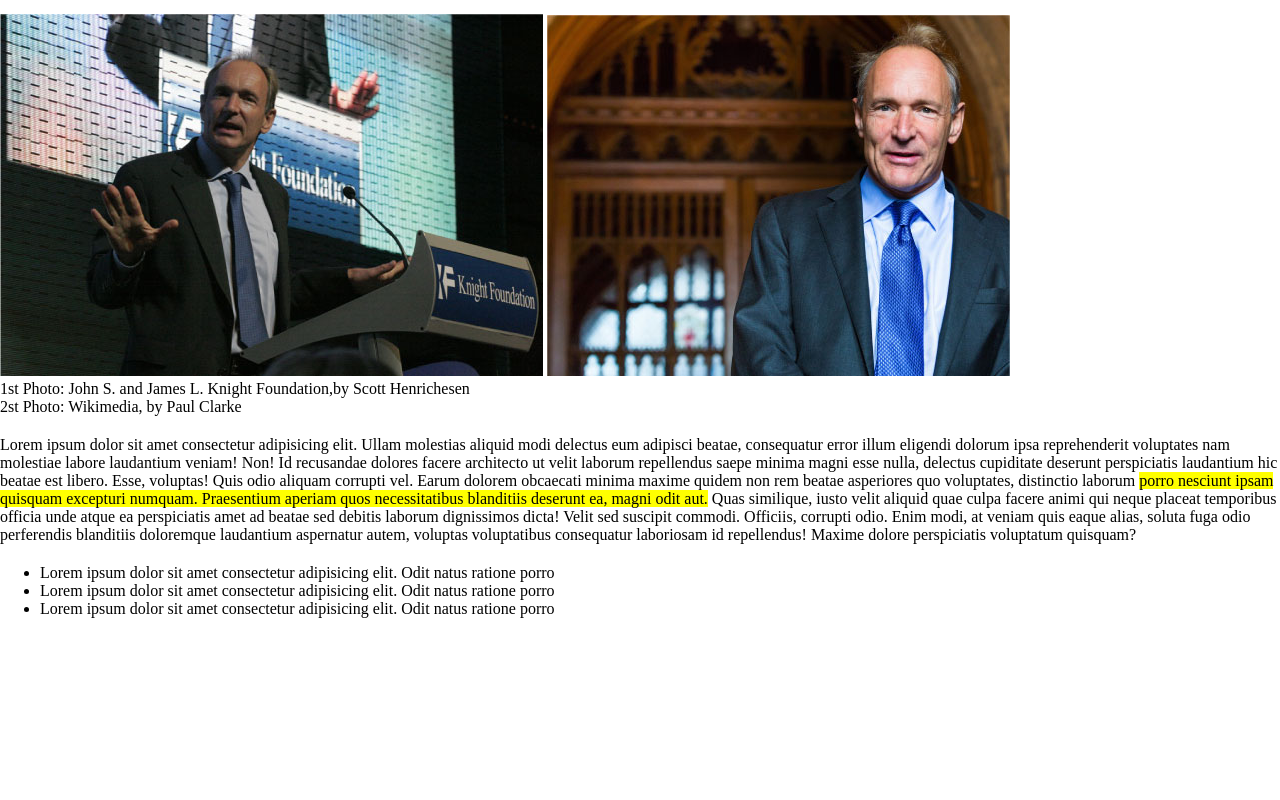
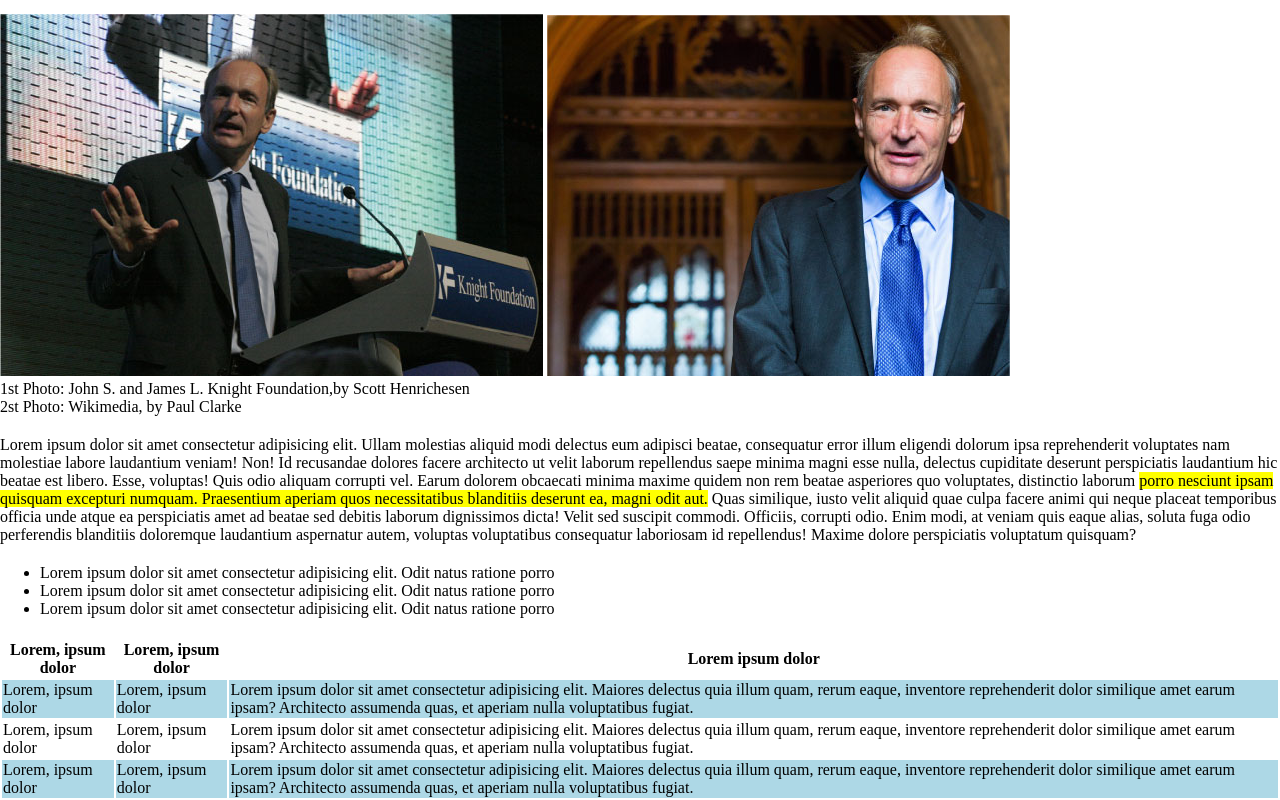
Before and after one commit to GiulioDangelo/html-css-booleaner, a plain HTML site: page index.html in a window 1280 px wide. Shown: the part 310-1110 px from the top of the page. Before the commit the page ends 928 px from the top, so only its background shows below. Drawn offline with Linux system fonts and the light colour scheme.

Commit message:
add table

```diff
--- a/index.html
+++ b/index.html
@@ -39,6 +39,37 @@
             <li>Lorem ipsum dolor sit amet consectetur adipisicing elit. Odit natus ratione porro</li>
         </ul>
 
+
+        <table class="lorem">
+            <tr>
+                <th>Lorem, ipsum dolor</th>
+                <th>Lorem, ipsum dolor</th>
+                <th>Lorem ipsum dolor</th>
+            </tr>
+
+
+            <tr class="blue">
+                <td>Lorem, ipsum dolor</td>
+                <td>Lorem, ipsum dolor</td>
+                <td>Lorem ipsum dolor sit amet consectetur adipisicing elit. Maiores delectus quia illum quam, rerum eaque, inventore reprehenderit dolor similique amet earum ipsam? Architecto assumenda quas, et aperiam nulla voluptatibus fugiat.</td>
+            </tr>
+
+
+            <tr>
+                <td>Lorem, ipsum dolor</td>
+                <td>Lorem, ipsum dolor</td>
+                <td>Lorem ipsum dolor sit amet consectetur adipisicing elit. Maiores delectus quia illum quam, rerum eaque, inventore reprehenderit dolor similique amet earum ipsam? Architecto assumenda quas, et aperiam nulla voluptatibus fugiat.</td>
+            </tr>
+
+
+            <tr class="blue">
+                <td>Lorem, ipsum dolor</td>
+                <td>Lorem, ipsum dolor</td>
+                <td>Lorem ipsum dolor sit amet consectetur adipisicing elit. Maiores delectus quia illum quam, rerum eaque, inventore reprehenderit dolor similique amet earum ipsam? Architecto assumenda quas, et aperiam nulla voluptatibus fugiat.</td>
+            </tr>
+
+
+        </table>
     </main>
 
     <aside></aside>
--- a/style.css
+++ b/style.css
@@ -33,3 +33,7 @@ h1{
 .evidenziato{
     background-color: yellow;
 }
+
+.blue{
+background-color: lightblue;
+}
```
